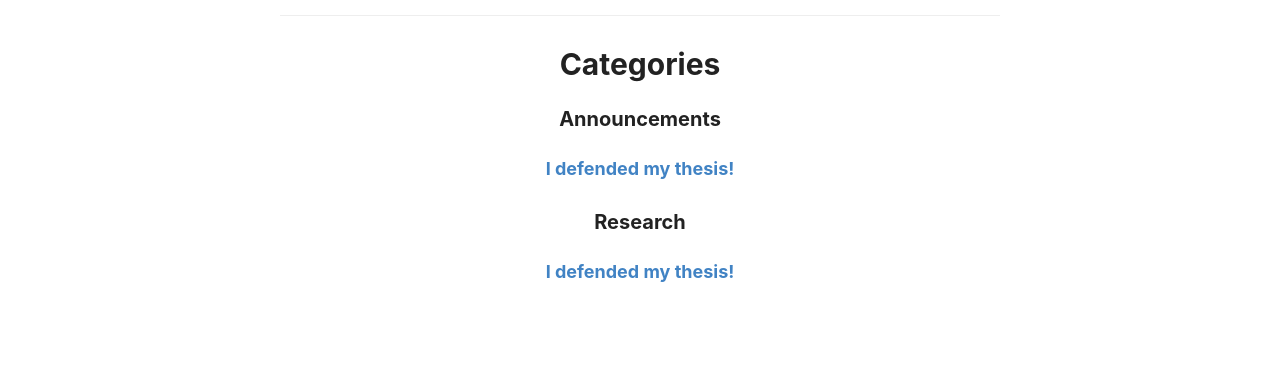
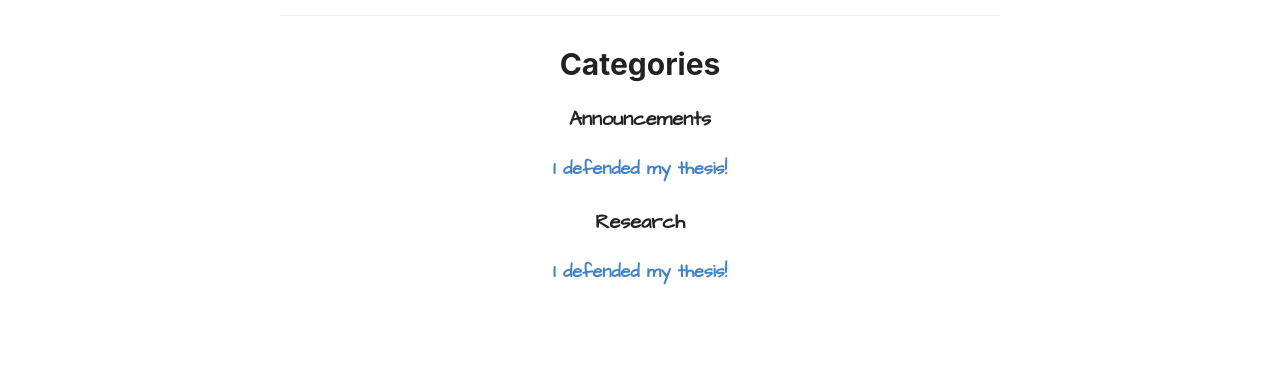
Before and after one commit to mappist/mappist.github.io, a Jekyll site: the page built from _pages/categories.md, in a window 1280 px wide. Shown: the part 148-522 px from the top of the page. Built offline with Jekyll 4.4.1, drawn with Linux system fonts in a browser that asks for light colours.

Commit message:
Made Header fonts Architects Daughter

```diff
--- a/assets/style.scss
+++ b/assets/style.scss
@@ -13,7 +13,7 @@
 /* BASE RULES */
 /**************/
 
-@import url('https://fonts.googleapis.com/css?family=Roboto');
+@import url('https://fonts.googleapis.com/css2?family=Architects+Daughter');
 
 html {
   font-size: 100%;
@@ -38,7 +38,7 @@
 }
 
 h1, h2, h3, h4, h5, h6 {
-  font-family: -system-ui, -apple-system, BlinkMacSystemFont, "Segoe UI", Roboto, Helvetica, Arial, sans-serif, "Apple Color Emoji", "Segoe UI Emoji", "Segoe UI Symbol";
+  font-family: 'Architects Daughter', cursive;
   color: $darkerGray;
   font-weight: bold;
 
```
